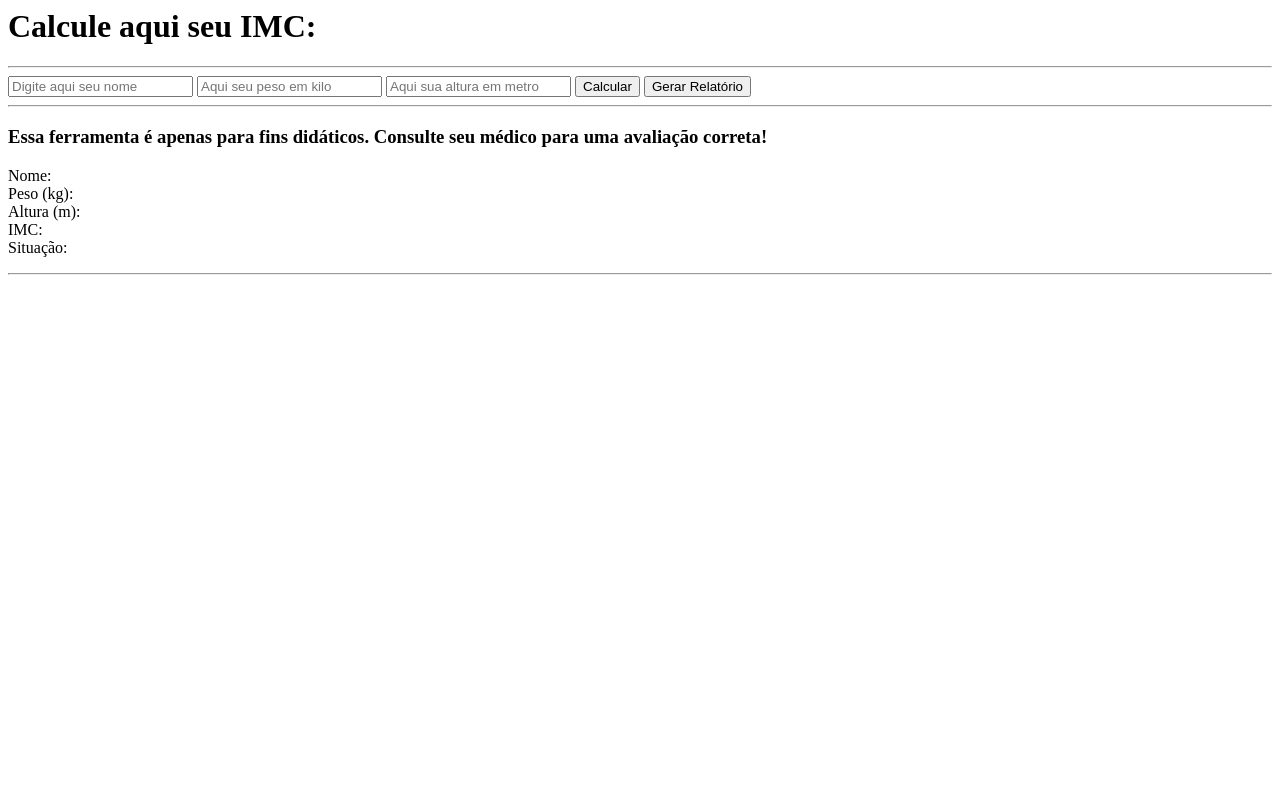
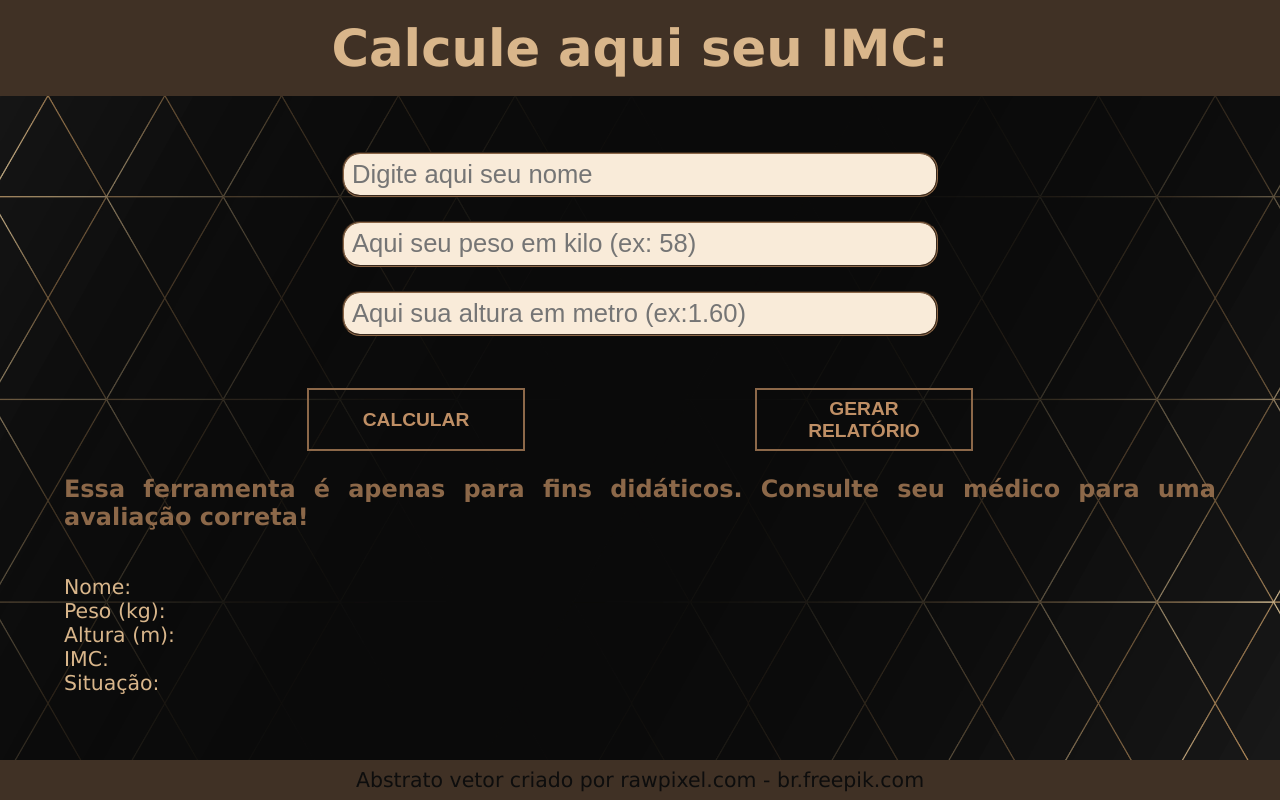
Before and after one commit to sarahnani/calculadora-imc, a plain HTML site: page index.html in a window 1280 px wide. Drawn offline with Linux system fonts and the light colour scheme.

Commit message:
Adicionando css no html + aperfeiçoando tags

```diff
--- a/index.html
+++ b/index.html
@@ -1,16 +1,25 @@
-<html>
+<!DOCTYPE html>
+<html lang="pt-br">
 	<head>
+		<meta charset="utf-8">
+		<link rel="stylesheet" type="text/css" href="css/style.css">
 		<title>Calculadora IMC</title>
 	</head>
 	<body>
+		<header>
 			<h1>Calcule aqui seu IMC:</h1>
-		<hr>
+		</header>
+		<main>
+			<section class="questionario">
 				<input type="text" id = "txtNome" placeholder ="Digite aqui seu nome">
-		<input type="number" id = "numPeso" placeholder ="Aqui seu peso em kilo">
-		<input type="number" id = "numAltura" placeholder ="Aqui sua altura em metro">
+				<input type="number" id = "numPeso" placeholder ="Aqui seu peso em kilo (ex: 58)">
+				<input type="number" id = "numAltura" placeholder ="Aqui sua altura em metro (ex:1.60)">
+			</section>
+			<section class="botao">
 				<button type = "button" id = "calcular"> Calcular </button>
 				<button type = "button" id = "relatorio"> Gerar Relatório </button>
-		<hr>
+			</section>
+			<section class="resultado">
 				<h3> Essa ferramenta é apenas para fins didáticos. Consulte seu médico para uma avaliação correta!</h3>
 				<p>
 					Nome: <span id="nome"></span>
@@ -23,8 +32,16 @@
 					<br>
 					Situação: <span id="situacao"></span>
 				</p>
-		<hr>
+			</section>
+			<section class="relatorio">
 				<ol id = "listaNumerada"></ol>
+			</section>
+		</main>
+		<footer>
+			<p>
+				<a href="https://br.freepik.com/vetores/abstrato">Abstrato vetor criado por rawpixel.com - br.freepik.com</a>
+			</p>
+		</footer>
 	</body>
 	<script src="js/funcoes.js"></script>
 	<script src="js/controller.js"></script>
```
Lines whose indentation alone changed are shown as unchanged.
